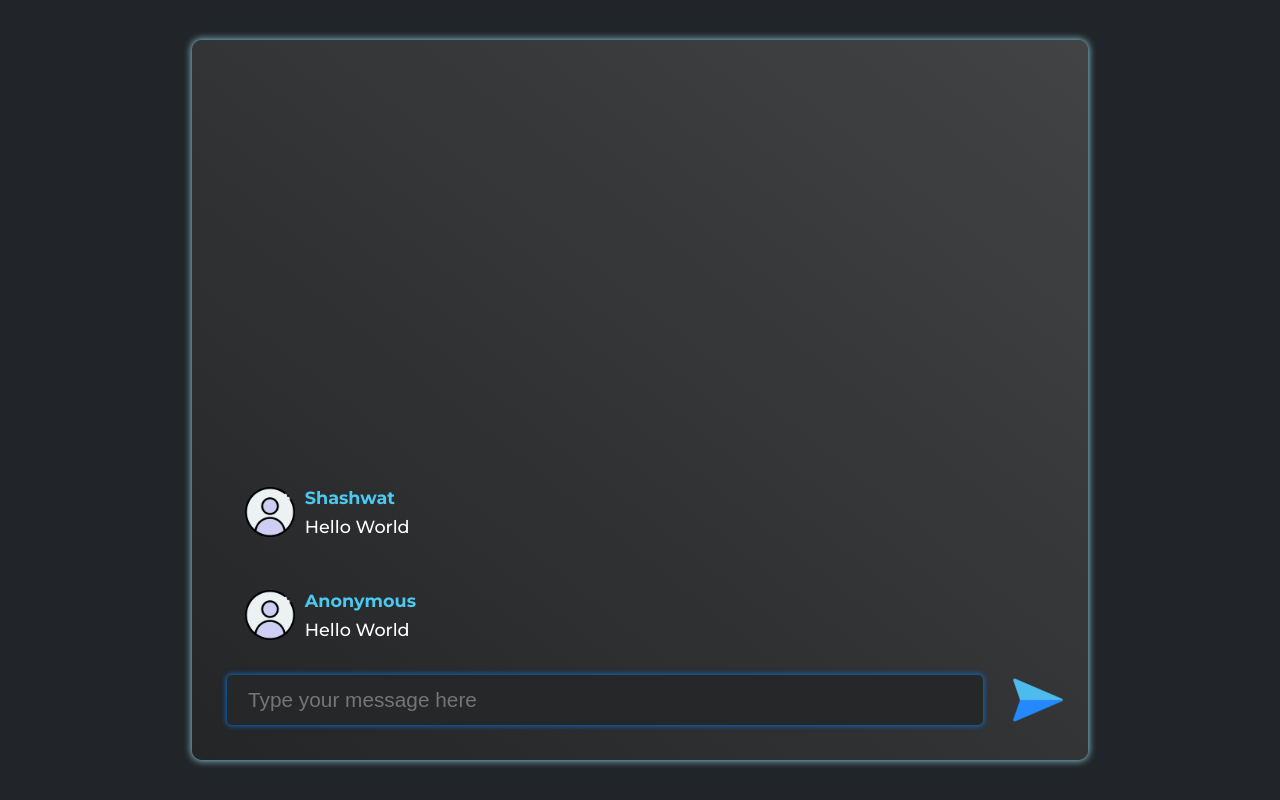
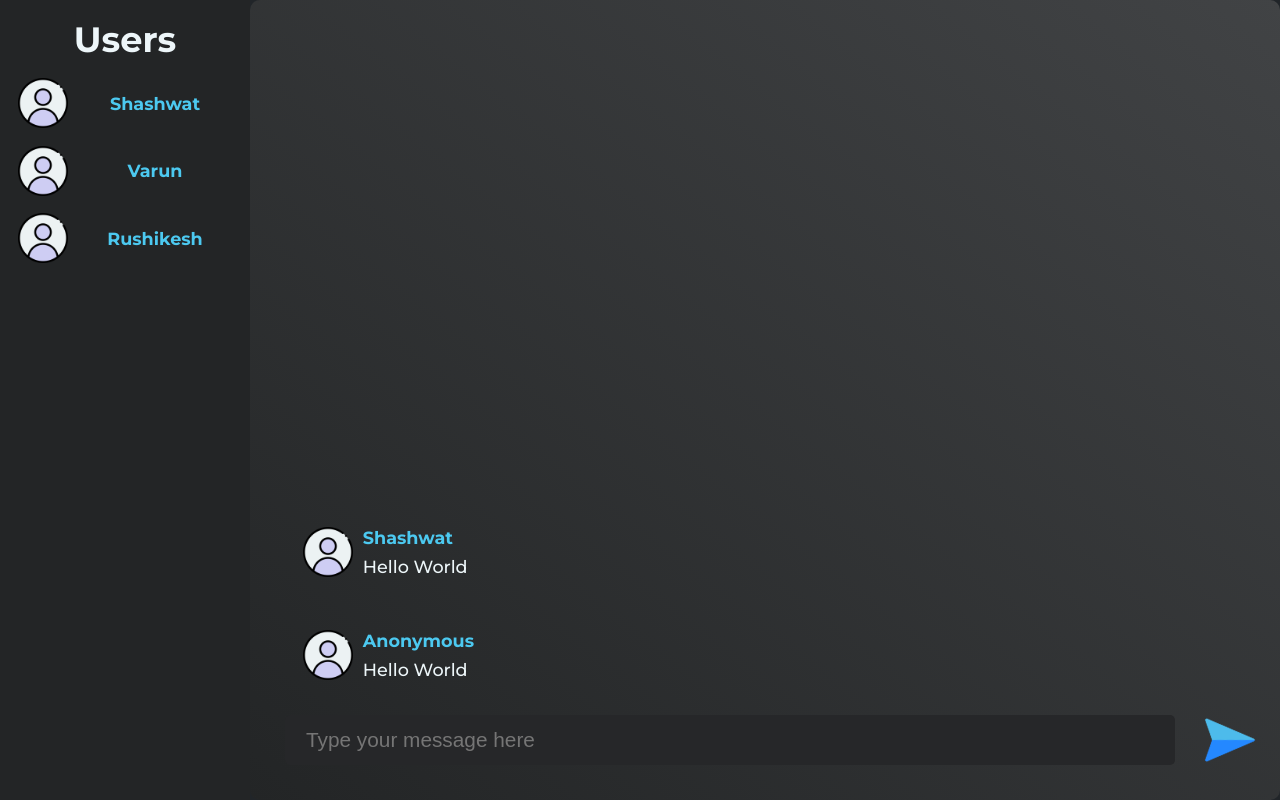
Before and after one commit to rushitote/slick-chat, a React (Create React App) app in the folder front-end/: page / in a window 1280 px wide. Built offline with nearby package versions, Linux system fonts and the light colour scheme.

Commit message:
added users panel. Made chat fullscreen

```diff
--- a/front-end/src/App.css
+++ b/front-end/src/App.css
@@ -7,9 +7,8 @@
 
 #root {
   height: 100vh;
-  display: flex;
-  justify-content: center;
-  align-items: center;
+  display: grid;
+  grid-template-columns: 250px 1fr;
   overflow: hidden;
   background-color: #212529;
 }
@@ -18,4 +17,8 @@ body {
   font-family: 'Montserrat', sans-serif;
   font-weight: 500;
   font-size: 1.1rem;
+  --primary-color: #414345;
+  --secondary-color: #232526;
+  --text-color: #edf6f9;
+  --username-color: #4cc9f0;
 }
--- a/front-end/src/App.tsx
+++ b/front-end/src/App.tsx
@@ -1,6 +1,7 @@
 import './App.css'
 import ChatWindow from './components/Chat/ChatWindow'
 import messageContext, { Message } from './utils/messagesContext'
+import UsersList from './components/LeftPane/Users/UsersList'
 
 import { useState } from 'react'
 import avatar from './images/avatar.png'
@@ -20,6 +21,7 @@ export default function App(props: IAppProps) {
       image: avatar,
     },
   ])
+  const [usersList, setUsersList] = useState(['Shashwat', 'Varun', 'Rushikesh'])
   const sendMessage = (message: Message) => {
     setReceivedMessages((prevState: any) => {
       return prevState.concat(message)
@@ -27,8 +29,14 @@ export default function App(props: IAppProps) {
   }
   return (
     <messageContext.Provider
-      value={{ sent: sentMessages, received: receivedMessages, sendMessage }}
+      value={{
+        sent: sentMessages,
+        received: receivedMessages,
+        sendMessage,
+        users: usersList,
+      }}
     >
+      <UsersList image={avatar} />
       <ChatWindow />
     </messageContext.Provider>
   )
--- a/front-end/src/components/Chat/ChatWindow.module.css
+++ b/front-end/src/components/Chat/ChatWindow.module.css
@@ -3,10 +3,13 @@
   flex-direction: column;
   gap: 1em;
   padding: 2em;
-  height: 90%;
-  width: min(70%, 1500px);
-  box-shadow: 0px 0px 7px 1px rgba(156, 229, 247, 0.8);
-  background: linear-gradient(to bottom left, #414345, #232526);
+  max-height: 100vh;
+  width: 100%;
+  background: linear-gradient(
+    to bottom left,
+    var(--primary-color),
+    var(--secondary-color)
+  );
 
   border-radius: 10px;
 }
--- a/front-end/src/components/Chat/Message.module.css
+++ b/front-end/src/components/Chat/Message.module.css
@@ -2,10 +2,8 @@
   padding: 1em;
   display: flex;
   gap: 10px;
-  /* background-color: rgba(92, 95, 97, 0.3); */
   border-radius: 10px;
   width: 95%;
-  /* box-shadow: 0px 0 1px 1px rgba(255, 255, 255, 0.9); */
 }
 
 .message-user-image {
@@ -17,10 +15,10 @@
   display: flex;
   flex-direction: column;
   justify-content: space-between;
-  color: white;
+  color: var(--text-color);
 }
 
 .message-user-name {
   font-weight: 700;
-  color: #4cc9f0;
+  color: var(--username-color);
 }
--- a/front-end/src/components/Chat/Messages.module.css
+++ b/front-end/src/components/Chat/Messages.module.css
@@ -11,16 +11,16 @@
   scroll-behavior: smooth;
   display: flex;
   flex-direction: column-reverse;
-  scrollbar-color: #4cc9f0 #232526;
+  scrollbar-color: var(--username-color) var(--secondary-color);
   scrollbar-width: auto;
 }
 
 .chat-messages-container::-webkit-scrollbar {
-  background-color: #232526;
+  background-color: var(--secondary-color);
   width: 8px;
 }
 
 .chat-messages-container::-webkit-scrollbar-thumb {
-  background-color: #4cc9f0;
+  background-color: var(--username-color);
   -webkit-border-radius: 10px;
 }
--- a/front-end/src/components/Input/Input.module.css
+++ b/front-end/src/components/Input/Input.module.css
@@ -5,22 +5,14 @@
   border-radius: 5px;
   padding: 1em;
   outline: none;
-  /* border: 2px solid #4cc9f0; */
   background-color: #262729;
-  /* box-shadow: 0px 0px 5px 1px rgba(243, 114, 44, 0.95); */
-  /* background: linear-gradient(to bottom left, #414345, #232526);
-  border: 2px solid transparent;
-  border-image: linear-gradient(to top right, #7f7fd5, #86a8e7, #91eae4);
-  border-radius: 0.1em;
-  border-image-slice: 1;
-  color: white; */
+  transition: box-shadow 200ms ease;
   color: white;
   border: none;
-  box-shadow: 0 0 5px 1px rgba(0, 132, 255, 0.7);
 }
 
 .input-box:focus {
-  /* border: 2px solid #4895ef; */
+  box-shadow: 0 0 5px 1px rgba(0, 132, 255, 0.7);
 }
 
 .input {
--- /dev/null
+++ b/front-end/src/components/LeftPane/Users/UsersList.module.css
@@ -0,0 +1,38 @@
+.user-list {
+  background-color: #232526;
+  display: flex;
+  align-items: center;
+  flex-direction: column;
+  list-style: none;
+  padding: 1em;
+  color: var(--text-color);
+  height: 100vh;
+  overflow: auto;
+  gap: 1em;
+}
+
+.user-list-heading {
+}
+
+.user-list-users {
+  display: flex;
+  flex-direction: column;
+  gap: 1em;
+  width: 100%;
+}
+
+.user-list-users li {
+  display: grid;
+  grid-template-columns: 50px 1fr;
+  justify-items: center;
+  align-items: center;
+  color: var(--username-color);
+  font-weight: 700;
+  column-gap: 10px;
+  overflow: hidden;
+}
+
+.user-image {
+  height: 50px;
+  width: 50px;
+}
--- /dev/null
+++ b/front-end/src/components/LeftPane/Users/UsersList.tsx
@@ -0,0 +1,23 @@
+import { useContext } from 'react'
+import messageContext from '../../../utils/messagesContext'
+import styles from './UsersList.module.css'
+export interface IUsersListProps {
+  image: string
+}
+
+export default function UsersList(props: IUsersListProps) {
+  const ctx = useContext(messageContext)
+  return (
+    <ul className={styles['user-list']}>
+      <h1 className={styles['user-list-heading']}>Users</h1>
+      <div className={styles['user-list-users']}>
+        {ctx.users.map((user) => (
+          <li key={Math.random()}>
+            <img src={props.image} alt="" className={styles['user-image']} />
+            {user}
+          </li>
+        ))}
+      </div>
+    </ul>
+  )
+}
--- a/front-end/src/utils/messagesContext.tsx
+++ b/front-end/src/utils/messagesContext.tsx
@@ -10,12 +10,14 @@ interface globalContext {
   sent: Message[]
   received: Message[]
   sendMessage: Function
+  users: string[]
 }
 
 const messageContext = createContext<globalContext>({
   sent: [],
   received: [],
   sendMessage: (message: Message) => {},
+  users: [],
 })
 
 export default messageContext
```
Also changed, not shown: front-end/src/components/LeftPane/Group/Group.tsx (added, +7 -0 lines), front-end/src/components/LeftPane/Group/Group.module.css (added).
